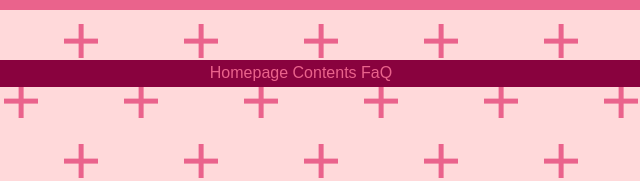
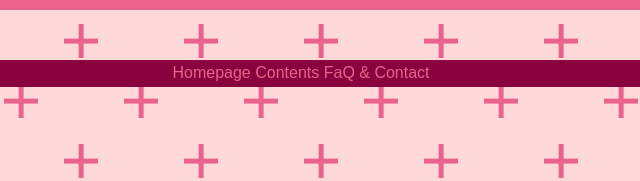
Before and after one commit to GremieGrem/quarty2, a plain HTML site: page contents/index.html in a window 1280 px wide. Shown: the part 619-800 px from the top of the page, 339-979 px from the left. Drawn offline with Linux system fonts and the light colour scheme; a web font is replaced by a local one.

Commit message:
Update footer link text to include 'Contact'

```diff
--- a/contents/index.html
+++ b/contents/index.html
@@ -21,7 +21,7 @@
 	</ul>
 	</div>
 		<div class='footer'>
-		<p><a href="../homepage/quarty.html">Homepage</a> <a href="../contents/index.html">Contents</a> <a href="../faq/index.html">FaQ</a></p>
+		<p><a href="../homepage/quarty.html">Homepage</a> <a href="../contents/index.html">Contents</a> <a href="../faq/index.html">FaQ & Contact</a></p>
 	</div>
 </body>
 </html>
```
